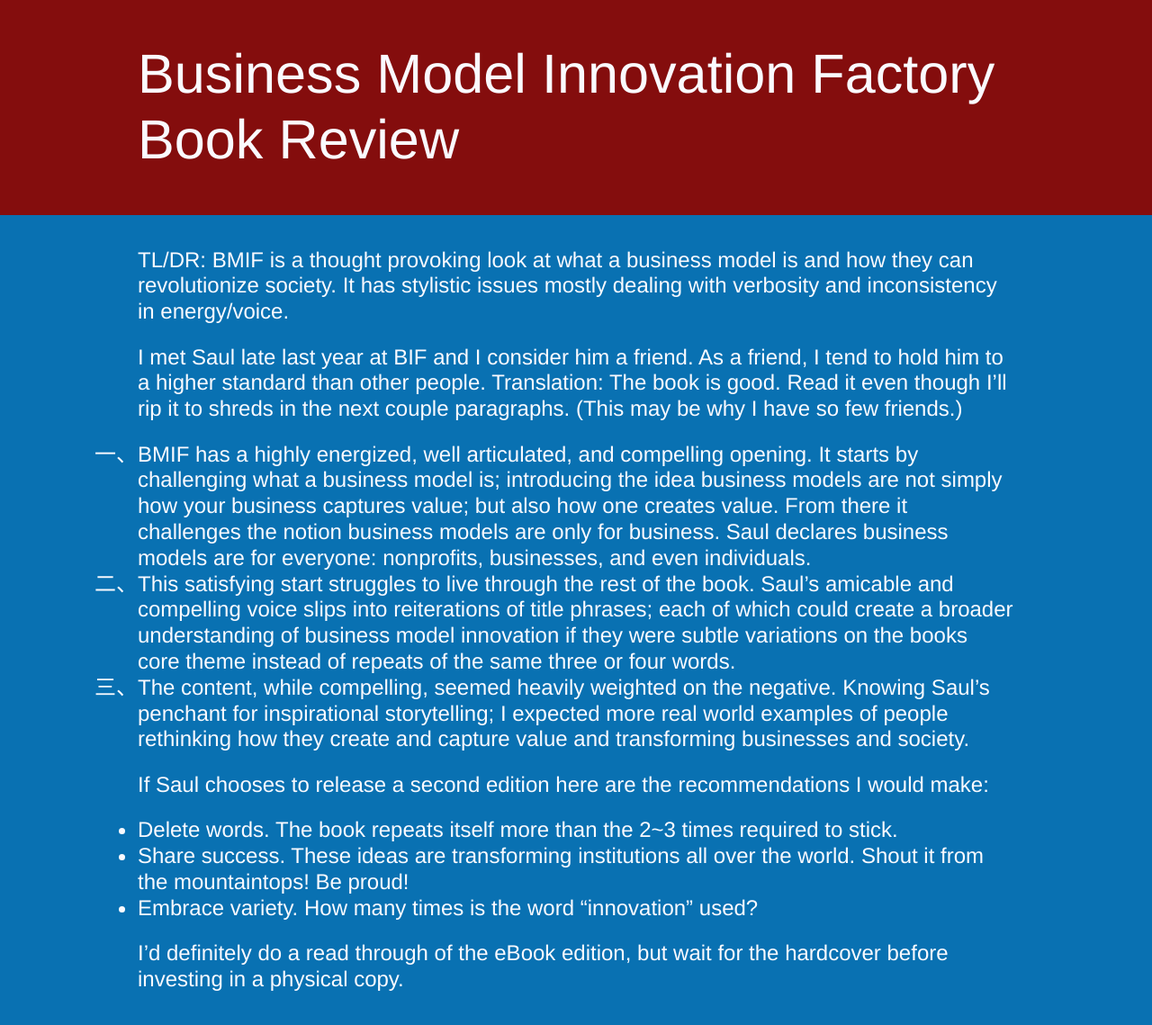
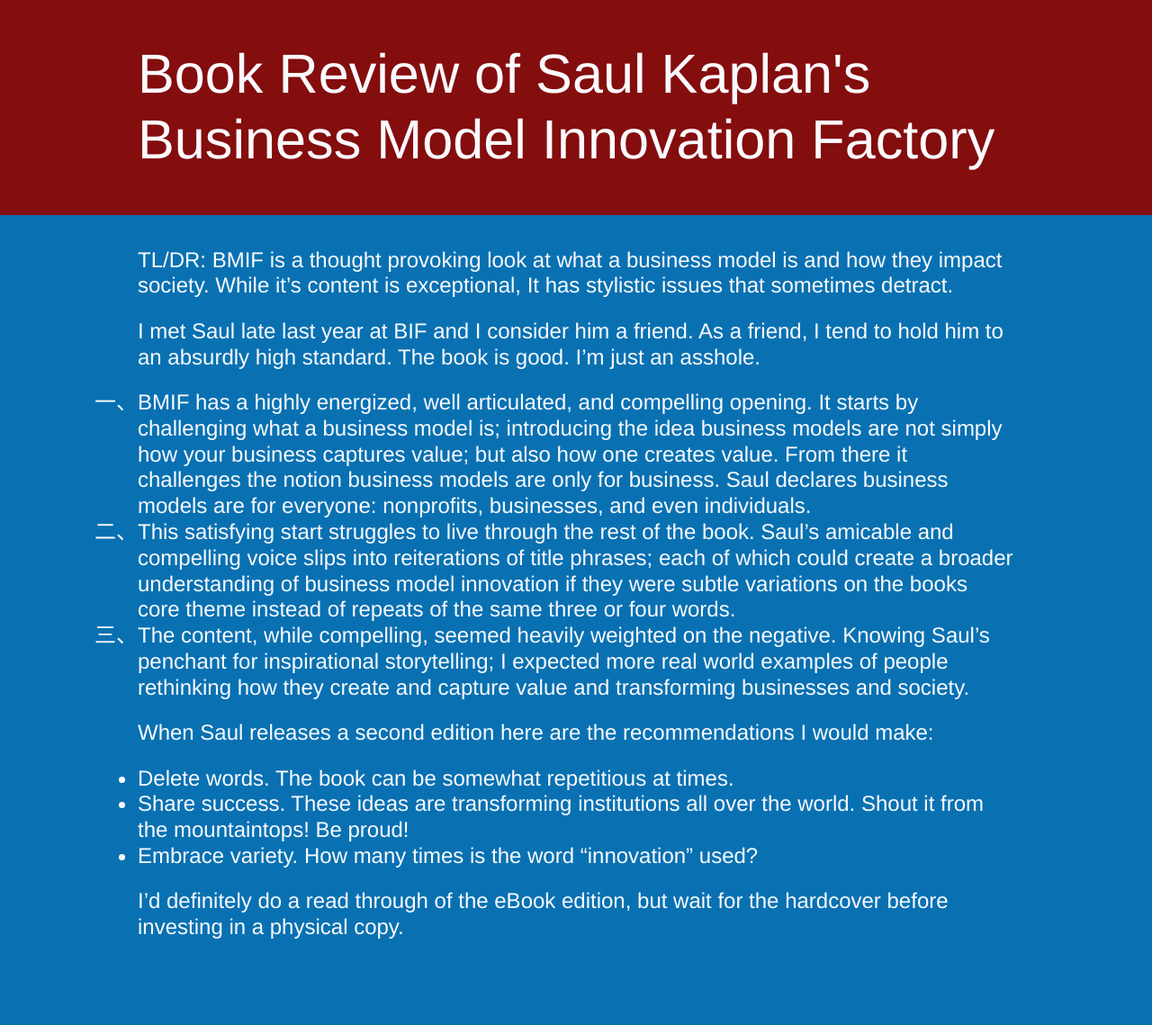
Before and after one commit to zspencer/www.zeespencer.com, a Jekyll site: the page built from musings/_posts/2012-05-06-business-model-innovation-factory-book-review.markdown, in a window 1280 px wide. Shown: the whole page at 90% size. Built offline with Jekyll 4.4.1, drawn with Linux system fonts in a browser that asks for light colours; after the commit the page ends 1081 px from its top, so only the background shows below that.

Commit message:
Revised the BMIF review

```diff
--- a/musings/_posts/2012-05-06-business-model-innovation-factory-book-review.markdown
+++ b/musings/_posts/2012-05-06-business-model-innovation-factory-book-review.markdown
@@ -1,19 +1,38 @@
 ---
 layout: default
-title:
+title: Book Review of Saul Kaplan's Business Model Innovation Factory
 tags: [published, business, book-reviews]
 ---
-TL/DR: BMIF is a thought provoking look at what a business model is and how they can revolutionize society. It has stylistic issues mostly dealing with verbosity and inconsistency in energy/voice.
+TL/DR: BMIF is a thought provoking look at what a business model is and how they
+impact society. While it's content is exceptional, It has stylistic issues that
+sometimes detract.
 
-I met Saul late last year at BIF and I consider him a friend. As a friend, I tend to hold him to a higher standard than other people. Translation: The book is good. Read it even though I'll rip it to shreds in the next couple paragraphs. (This may be why I have so few friends.)
+I met Saul late last year at BIF and I consider him a friend. As a friend, I
+tend to hold him to an absurdly high standard. The book is good. I'm just an
+asshole.
 
-1. BMIF has a highly energized, well articulated, and compelling opening. It starts by challenging what a business model is; introducing the idea *business models are not simply how your business captures value; but also how one creates value.* From there it challenges the notion business models are only for business. Saul declares *business models are for everyone: nonprofits, businesses, and even individuals.*
-2. This satisfying start struggles to live through the rest of the book. Saul's amicable and compelling voice slips into reiterations of title phrases; each of which could create a broader understanding of business model innovation if they were subtle variations on the books core theme instead of repeats of the same three or four words.
-3. The content, while compelling, seemed heavily weighted on the negative. Knowing Saul's penchant for inspirational storytelling; I expected more real world examples of people rethinking how they create and capture value and transforming businesses and society.
+1. BMIF has a highly energized, well articulated, and compelling opening. It
+starts by challenging what a business model is; introducing the idea *business
+models are not simply how your business captures value; but also how one creates
+value.* From there it challenges the notion business models are only for
+business. Saul declares *business models are for everyone: nonprofits,
+businesses, and even individuals.*
+2. This satisfying start struggles to live through the rest of the book. Saul's
+amicable and compelling voice slips into reiterations of title phrases; each of
+which could create a broader understanding of business model innovation if they
+were subtle variations on the books core theme instead of repeats of the same
+three or four words.
+3. The content, while compelling, seemed heavily weighted on the negative.
+Knowing Saul's penchant for inspirational storytelling; I expected more real
+world examples of people rethinking how they create and capture value and
+transforming businesses and society.
 
-If Saul chooses to release a second edition here are the recommendations I would make:
-* Delete words. The book repeats itself more than the 2~3 times required to stick.
-* Share success. These ideas are transforming institutions all over the world. Shout it from the mountaintops! Be proud!
+When Saul releases a second edition here are the recommendations I would make:
+
+* Delete words. The book can be somewhat repetitious at times.
+* Share success. These ideas are transforming institutions all over the world.
+Shout it from the mountaintops! Be proud!
 * Embrace variety. How many times is the word "innovation" used?
 
-I'd definitely do a read through of the eBook edition, but wait for the hardcover before investing in a physical copy.
+I'd definitely do a read through of the eBook edition, but wait for the
+hardcover before investing in a physical copy.
```
